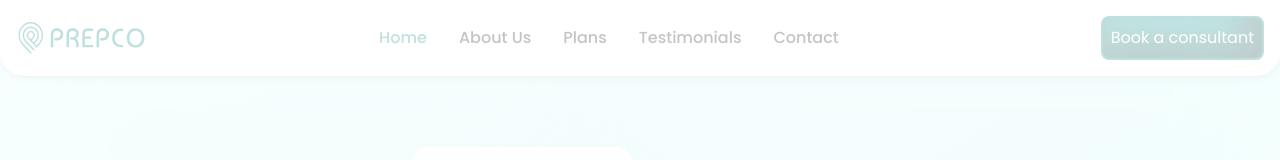
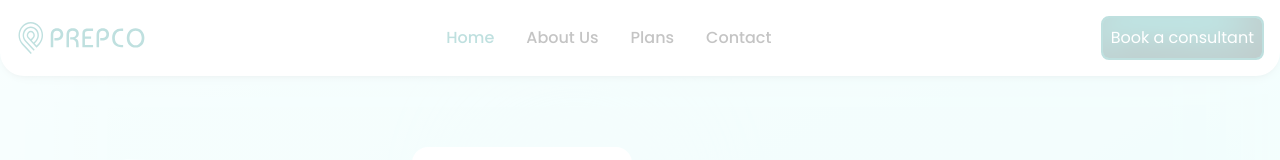
Before and after one commit to Prepco-creator/PREPCO, a Next.js app: page / in a window 1280 px wide. Shown: the top 160 px of the page. Built offline with nearby package versions, Linux system fonts and the light colour scheme; grey boxes are pictures that could not be loaded; a web font is replaced by a local one.

Commit message:
navbar is updated testimonial is removed

```diff
--- a/src/components/comman/Navbar.tsx
+++ b/src/components/comman/Navbar.tsx
@@ -14,7 +14,7 @@ const Navbar = () => {
     { title: "Home", route: "/" },
     { title: "About Us", route: "/about" },
     { title: "plans", route: "/plans" },
-    { title: "testimonials", route: "/testimonials" },
+    // { title: "testimonials", route: "/testimonials" },
     { title: "Contact", route: "/contact" }
   ];
 
```
